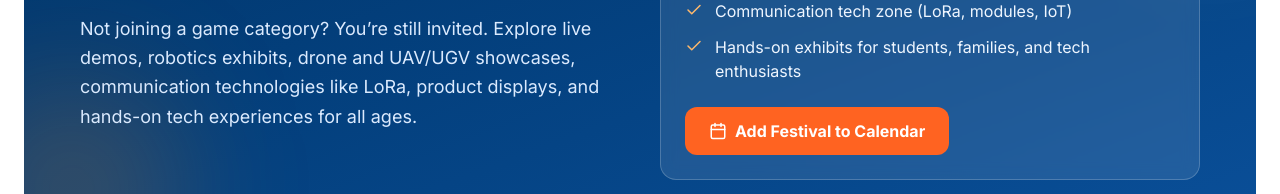
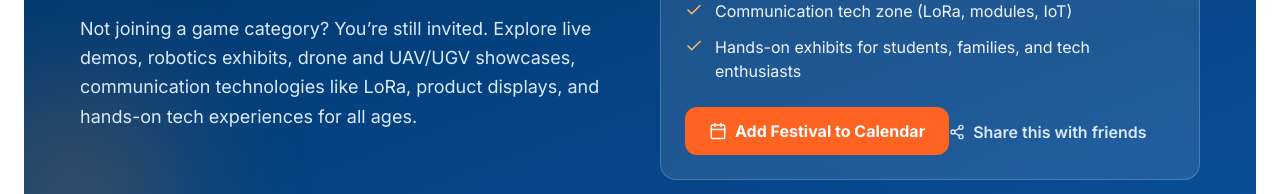
Before and after one commit to makerverse-ph/2026-robotics-festival, a React (Vite) app: page / in a window 1280 px wide. Shown: the part 5140-5334 px from the top of the page. Built offline with nearby package versions, Linux system fonts and the light colour scheme; a web font is replaced by a local one.

Commit message:
Add 'Share this with friends' link in Festival Experience CTA

```diff
--- a/src/App.tsx
+++ b/src/App.tsx
@@ -592,6 +592,14 @@ const FestivalExperience = () => {
                 <Calendar size={18} />
                 Add Festival to Calendar
               </a>
+
+              <a
+                href="#share"
+                className="mt-4 inline-flex items-center gap-2 text-blue-100 hover:text-white font-semibold"
+              >
+                <Share2 size={16} />
+                Share this with friends
+              </a>
             </div>
           </div>
         </div>
```
